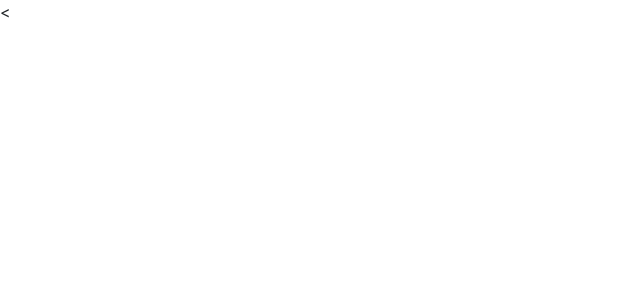
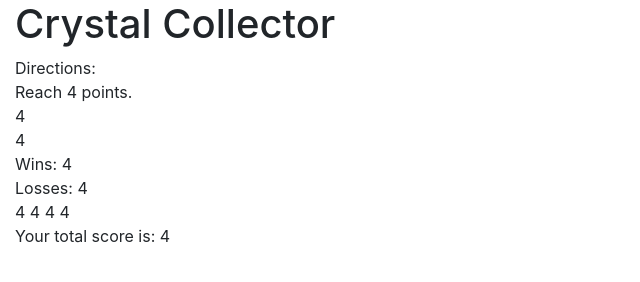
Before and after one commit to kumarivb/CrystalCollector, a plain HTML site: page index.html in a window 1280 px wide. Shown: the whole page, without its empty margins (0-640 px from the left). Drawn offline with nearby package versions, Linux system fonts and the light colour scheme.

Commit message:
added category comments to game.js

```diff
--- a/index.html
+++ b/index.html
@@ -12,10 +12,52 @@
 
 <body>
 
+    <div class="container-fluid">
+
+        <div class="header">
+            <h1>Crystal Collector</h1>
+        </div>
+
+        <div class="directions">
+            Directions:
+        </div>
+
+        <div class="pointsContent">
+            Reach <span id="randPointsNum">4</span> points.
+        </div>
+
+        <div class="winLoseContent">
+            <span id="youWon"><!--you won!-->4</span> <br/>
+            <span id="youLost"><!--you lost-->4</span> <br/>
+
+            Wins: <span id="wins">4</span>  <br/>
+            Losses: <span id="losses">4</span>
+        </div>
+
+        <div class="imgContent">
+            <span id="firstImgRandNum">4</span>
+            <span id="secondImgRandNum">4</span>
+            <span id="thirdImgRandNum">4</span>
+            <span id="fourthImgRandNum">4</span>
+        </div>
+
+        <div class="totalScoreContent">
+            Your total score is: <span id="totalScore">4</span>
+        </div>
 
 
 
-<<script src="assets/javascript/game.js"></script>
+
+
+
+
+    </div>
+
+
+
+
+
+<script src="assets/javascript/game.js"></script>
 
 </body>
 
```
Also changed, not shown: assets/javascript/game.js (+10 -0 lines).
